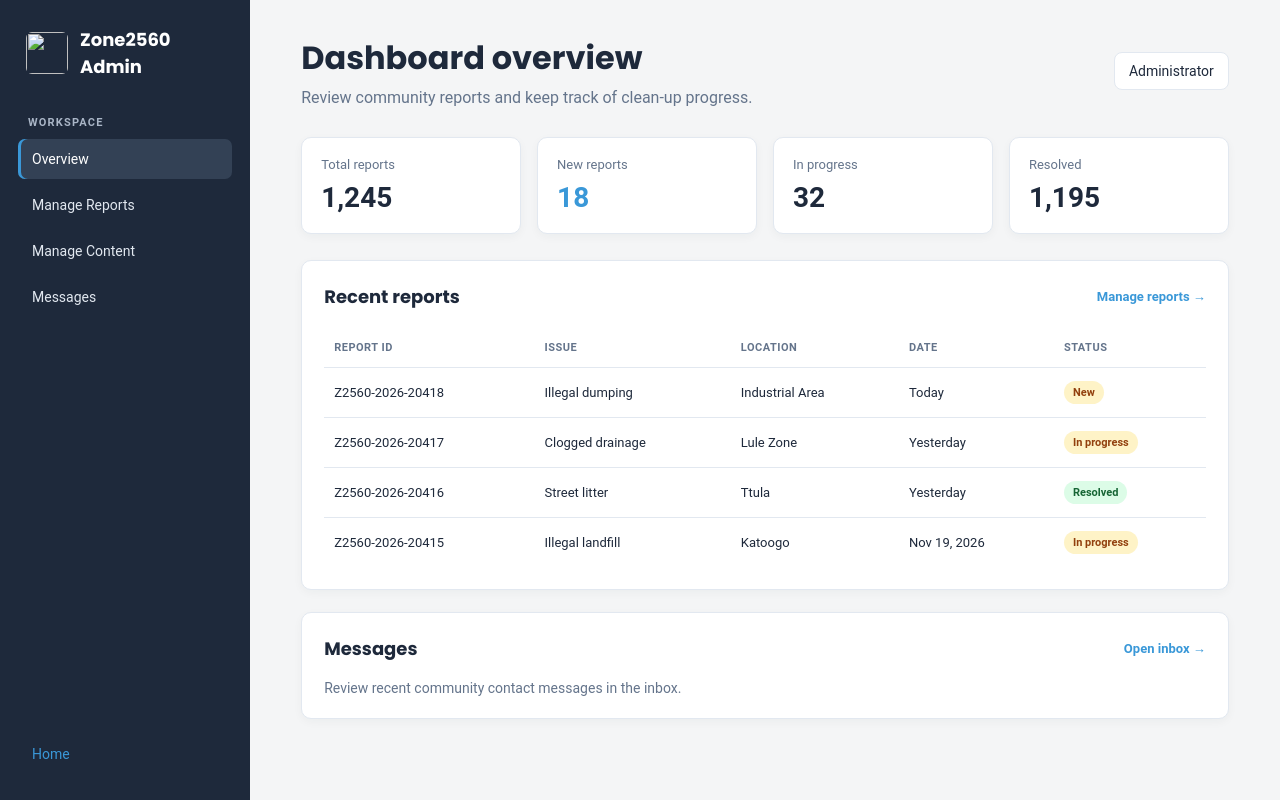
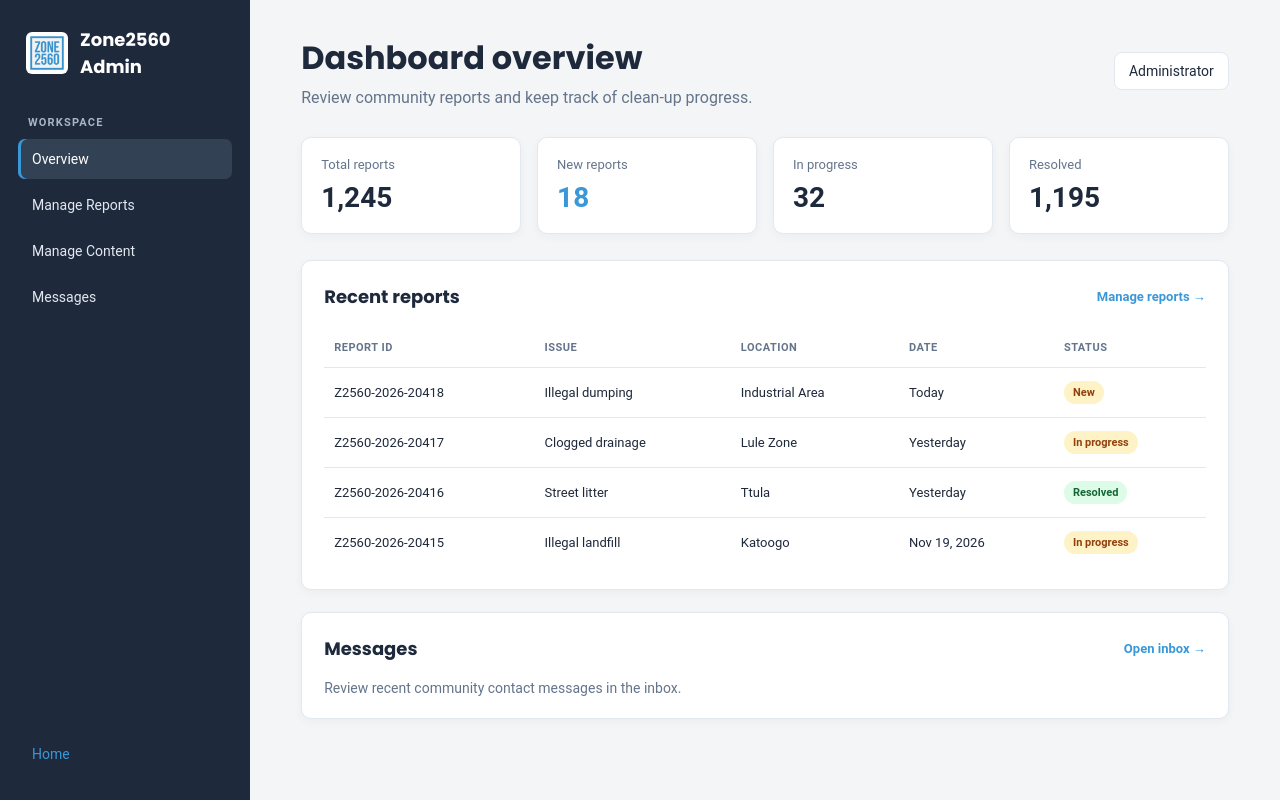
Before and after one commit to ronneett/ZONE2560, a plain HTML site: page admin dashboard.html in a window 1280 px wide. Drawn offline with Linux system fonts and the light colour scheme; a web font is replaced by a local one.

Commit message:
Fixed image paths and links

```diff
--- a/admin dashboard.html
+++ b/admin dashboard.html
@@ -198,7 +198,7 @@
     <div class="layout">
         <aside class="sidebar">
             <a class="brand" href="admin%20dashboard.html">
-                <img src="images/Zone2560%20logo.jpeg" alt="">
+                <img src="zone2560-logo.jpeg" alt="">
                 <span>Zone2560 Admin</span>
             </a>
             <p class="nav-label">Workspace</p>
```
